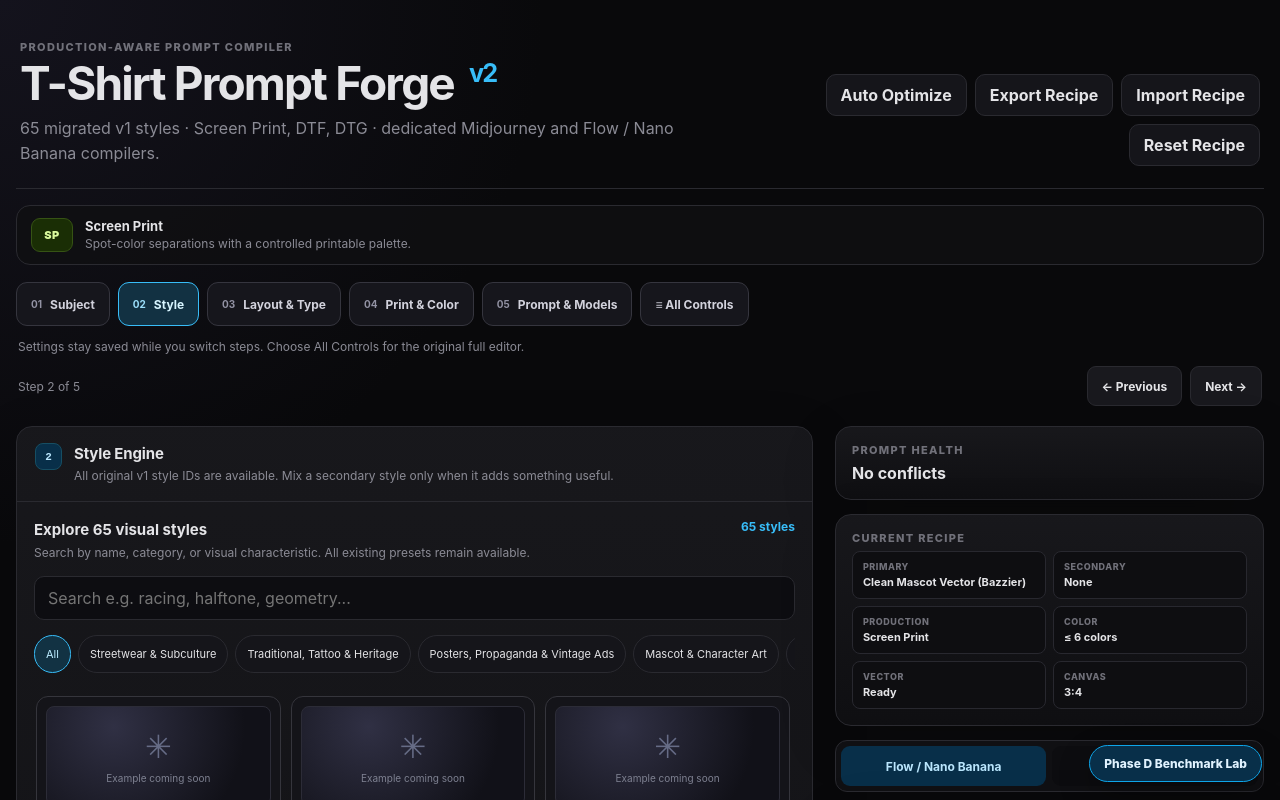
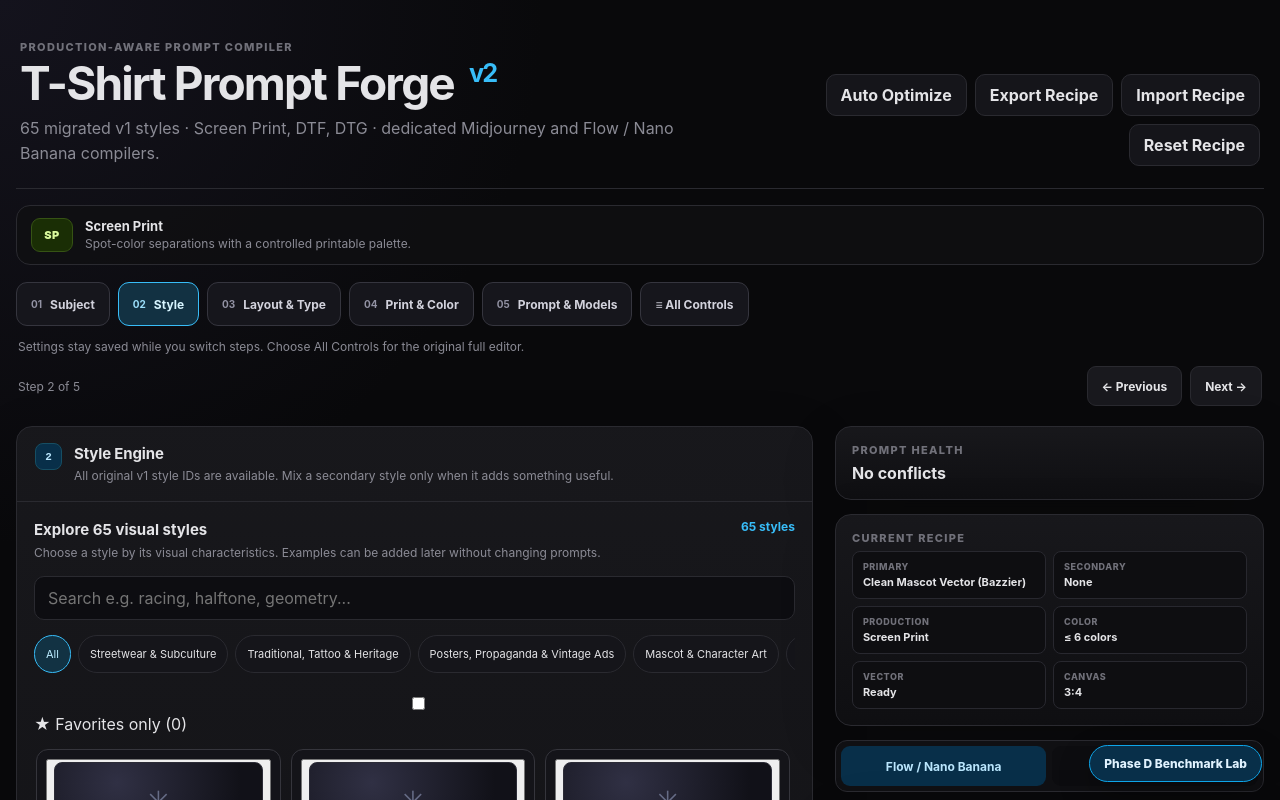
Before and after one commit to ayamkabisat-byte/tshirt-prompt-forge-v2, a React (Vite) app: page / in a window 1280 px wide. Both pictures are taken after a click on the button "Next →". Shown: the top 800 px of the page. Built offline with nearby package versions, Linux system fonts and the light colour scheme.

Commit message:
feat(ui): add persistent favorite styles and expanded style descriptions

```diff
--- a/src/App.jsx
+++ b/src/App.jsx
@@ -574,18 +574,35 @@ function ButtonGrid({ items, active, onChange }) {
 }
 
 function StyleGallery({ value, onChange, query, onQueryChange, category, onCategoryChange }) {
+  const [favorites, setFavorites] = useState(() => {
+    try {
+      const stored = JSON.parse(localStorage.getItem('tshirt-forge-style-favorites') || '[]')
+      return Array.isArray(stored) ? stored.filter((id) => typeof id === 'string' && Boolean(STYLE_MAP[id])) : []
+    } catch {
+      return []
+    }
+  })
+  const [favoritesOnly, setFavoritesOnly] = useState(false)
   const normalizedQuery = query.trim().toLowerCase()
   const filtered = STYLE_CATEGORIES.flatMap((group) =>
     group.styles.filter((style) =>
       (category === 'all' || group.name === category) &&
-      (!normalizedQuery || [style.label, style.id, group.name, style.prompt].some((part) => (part || '').toLowerCase().includes(normalizedQuery)))
+      (!favoritesOnly || favorites.includes(style.id)) &&
+      (!normalizedQuery || [style.label, style.id, group.name, style.prompt, style.shortDescription].some((part) => (part || '').toLowerCase().includes(normalizedQuery)))
     )
   )
   const selectedStyle = STYLE_MAP[value]
+  const toggleFavorite = (id) => {
+    setFavorites((current) => {
+      const next = current.includes(id) ? current.filter((item) => item !== id) : [...current, id]
+      try { localStorage.setItem('tshirt-forge-style-favorites', JSON.stringify(next)) } catch { /* Storage may be unavailable. */ }
+      return next
+    })
+  }
   return (
     <div className="style-gallery">
       <div className="style-gallery-heading">
-        <div><strong>Explore 65 visual styles</strong><p>Search by name, category, or visual characteristic. All existing presets remain available.</p></div>
+        <div><strong>Explore {V1_STYLE_COUNT} visual styles</strong><p>Choose a style by its visual characteristics. Examples can be added later without changing prompts.</p></div>
         <span>{filtered.length} styles</span>
       </div>
       <input aria-label="Search visual styles" value={query} onChange={(e) => onQueryChange(e.target.value)} placeholder="Search e.g. racing, halftone, geometry..." />
@@ -593,19 +610,29 @@ function StyleGallery({ value, onChange, query, onQueryChange, category, onCateg
         <button type="button" aria-pressed={category === 'all'} className={category === 'all' ? 'active' : ''} onClick={() => onCategoryChange('all')}>All</button>
         {STYLE_CATEGORIES.map((group) => <button type="button" key={group.name} aria-pressed={category === group.name} className={category === group.name ? 'active' : ''} onClick={() => onCategoryChange(group.name)}>{group.name}</button>)}
       </div>
+      <label className="style-favorites-filter"><input type="checkbox" checked={favoritesOnly} onChange={(e) => setFavoritesOnly(e.target.checked)} /> ★ Favorites only ({favorites.length})</label>
       <div className="style-gallery-grid">
         {filtered.map((style) => (
-          <button type="button" key={style.id} className={value === style.id ? 'style-tile active' : 'style-tile'} aria-pressed={value === style.id} onClick={() => onChange(style.id)}>
+          <div key={style.id} className={value === style.id ? 'style-tile active' : 'style-tile'}>
+            <button type="button" className="style-tile-select" aria-pressed={value === style.id} onClick={() => onChange(style.id)}>
               <span className="style-tile-visual" aria-hidden="true">{style.examples?.[0] ? <img src={style.examples[0]} alt="" loading="lazy" /> : <span className="style-tile-placeholder"><span>✳</span><small>Example coming soon</small></span>}</span>
               <strong>{style.label}</strong>
               <small>{style.category}</small>
               <span className="style-tile-description">{style.shortDescription || describeStyle(style)}</span>
               <span className="style-tile-score">Vector {style.vectorScore ?? 3}/5 · Text {style.textAffinity ?? 'medium'}</span>
             </button>
+            <button type="button" className="style-favorite-button" aria-label={favorites.includes(style.id) ? `Remove ${style.label} from favorites` : `Add ${style.label} to favorites`} aria-pressed={favorites.includes(style.id)} onClick={() => toggleFavorite(style.id)}>{favorites.includes(style.id) ? '★' : '☆'}</button>
+          </div>
         ))}
       </div>
-      {filtered.length === 0 && <p className="helper">No matching styles. Try another search or category.</p>}
-      {selectedStyle && <p className="helper">Selected: <strong>{selectedStyle.label}</strong>. The gallery is a style guide, not an image reference sent to the AI model.</p>}
+      {filtered.length === 0 && <p className="helper">No matching styles. Try another search, category, or turn off Favorites only.</p>}
+      {selectedStyle && <div className="style-selected-detail" aria-live="polite">
+        <strong>Selected: {selectedStyle.label}</strong>
+        <p>{selectedStyle.shortDescription || describeStyle(selectedStyle)}</p>
+        <div className="style-detail-tags"><span>Vector suitability: {selectedStyle.vectorScore ?? 3}/5</span><span>Typography affinity: {selectedStyle.textAffinity ?? 'medium'}</span></div>
+        {selectedStyle.rules?.length > 0 && <p><b>Visual rules:</b> {selectedStyle.rules.join(' ')}</p>}
+        <small>Examples are for style discovery only; they are not automatically sent to image-generation models.</small>
+      </div>}
     </div>
   )
 }
```
Lines whose indentation alone changed are shown as unchanged.
